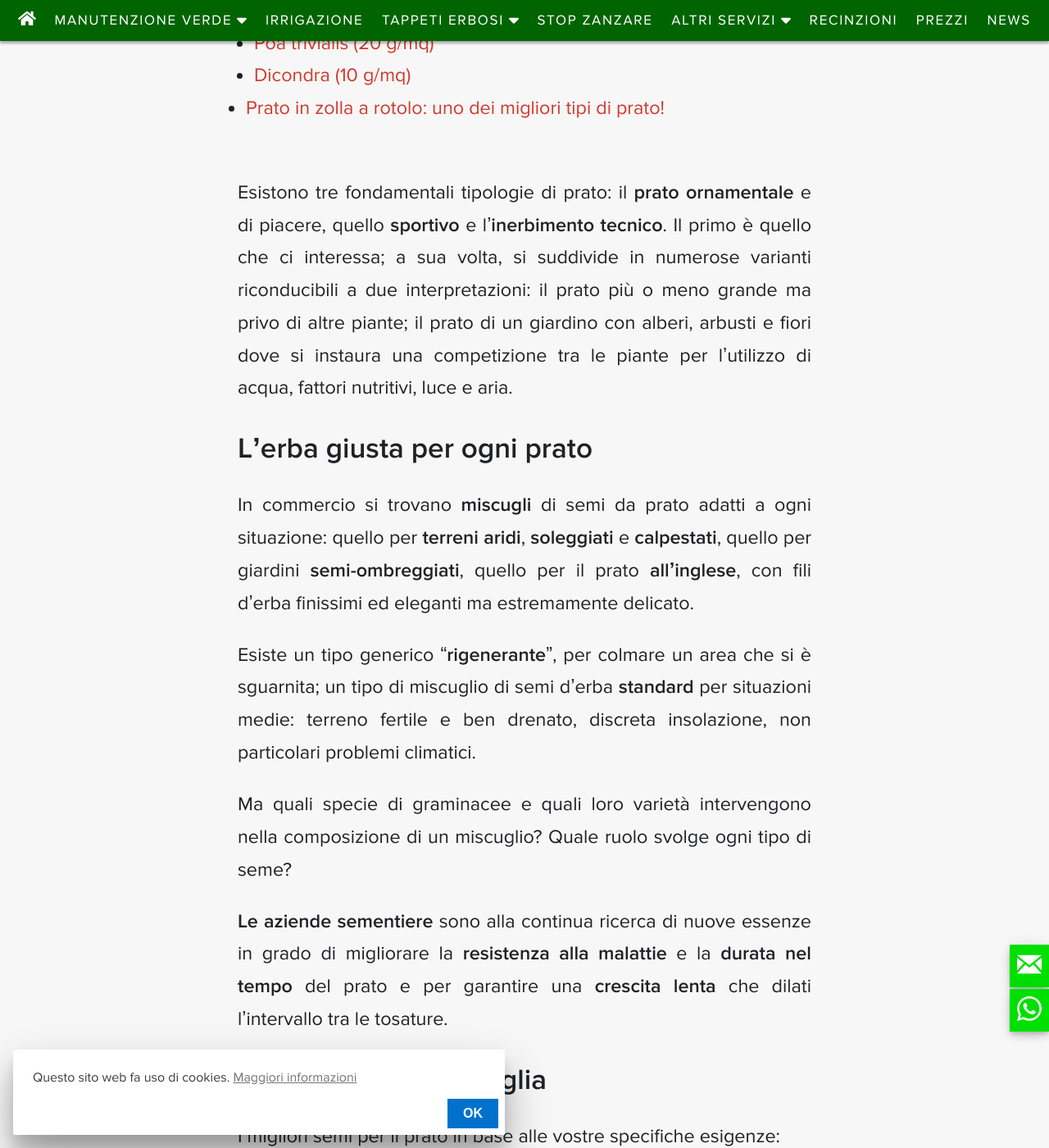
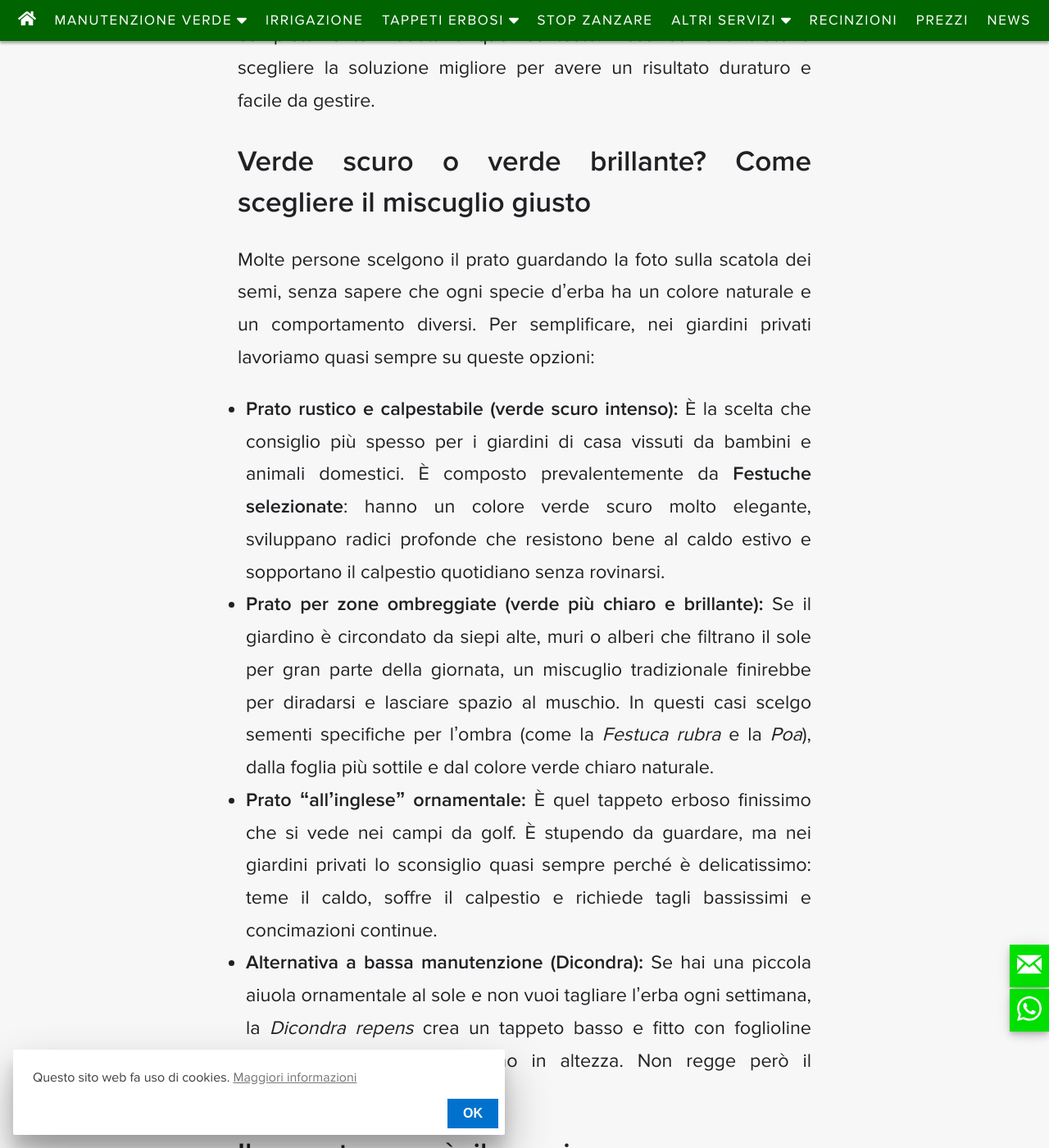
Before and after one commit to enricocaputo/enricocaputo.github.io, a Jekyll site: the page built from my_collections/_posts/2020-08-02-i-migliori-semi-per-il-prato.md, in a window 1280 px wide and 1400 px high, scrolled down 1533 px. Shown: the whole window at 82% size. Built offline with Jekyll 4.4.1, drawn with Linux system fonts in a browser that asks for light colours; comment, search, counter and statistics services are not loaded; some of the changed text lies outside the part shown.

Commit message:
Sistemato Post

```diff
--- a/my_collections/_posts/2020-08-02-i-migliori-semi-per-il-prato.md
+++ b/my_collections/_posts/2020-08-02-i-migliori-semi-per-il-prato.md
@@ -1,82 +1,49 @@
 ---
-title: I migliori tipi di prato
-excerpt: "Scegliere il prato per il giardino, calpestabile, piacevole e non delicato. Impiego sportivo e ornamentale. Quanto impegno: festuca, poa, agrostide, dicondra."
+title: I migliori tipi di prato per il giardino
+excerpt: "Quale prato scegliere per il tuo giardino? Dal verde scuro rustico al prato a rotoli pronto effetto: i consigli pratici del giardiniere per un tappeto erboso bello e resistente."
 image: /img/posts/erbe.png
 image_featured: true
-last_modified_at: 2025-03-11T11:04
+last_modified_at: 2026-11-19T06:00
 ---
-Esistono tre fondamentali tipologie di prato: il **prato ornamentale** e di piacere, quello **sportivo** e l'**inerbimento tecnico**. Il primo è quello che ci interessa; a sua volta, si suddivide in numerose varianti riconducibili a due interpretazioni: il prato più o meno grande ma privo di altre piante; il prato di un giardino con alberi, arbusti e fiori dove si instaura  una competizione tra le piante per l'utilizzo di acqua, fattori nutritivi, luce e aria.
 
-## L'erba giusta per ogni prato
+Quando un cliente mi chiede di realizzare o sistemare il prato, la prima domanda quasi sempre riguarda l'aspetto estetico: *"Enrico, vorrei un prato fitto, calpestabile e di un bel verde intenso"*.
 
-In commercio si trovano **miscugli** di semi da prato adatti a ogni situazione: quello per **terreni aridi**, **soleggiati** e **calpestati**, quello per giardini **semi-ombreggiati**, quello per il prato **all'inglese**, con fili d'erba finissimi ed eleganti ma estremamente delicato.
+È un desiderio più che comprensibile, ma per ottenerlo senza trasformare il giardino in un secondo lavoro fatto di continui trattamenti, bisogna partire da una regola semplice: **non esiste il prato perfetto in assoluto, esiste il prato giusto per il tuo terreno e per la luce del tuo giardino**.
 
-Esiste un tipo generico "**rigenerante**", per colmare un area che si è sguarnita; un tipo di miscuglio di semi d'erba **standard** per situazioni medie: terreno fertile e ben drenato, discreta insolazione, non particolari problemi climatici.
+*Ciao, sono Enrico.* Nel mio lavoro tra Udine e Gorizia mi occupo soprattutto di **giardini residenziali (fino a circa 300 m²)** e ho visto spesso prati seminati con miscugli bellissimi sulla carta ma completamente inadatti a quel contesto. Ecco come ti aiuto a scegliere la soluzione migliore per avere un risultato duraturo e facile da gestire.
 
-Ma quali specie di graminacee e quali loro varietà intervengono nella composizione di un miscuglio? Quale ruolo svolge ogni tipo di seme?
+## Verde scuro o verde brillante? Come scegliere il miscuglio giusto
 
-**Le aziende sementiere** sono alla continua ricerca di nuove essenze in grado di migliorare la **resistenza alla malattie** e la **durata nel tempo** del prato e per garantire una **crescita lenta** che dilati l'intervallo tra le tosature.
+Molte persone scelgono il prato guardando la foto sulla scatola dei semi, senza sapere che ogni specie d'erba ha un colore naturale e un comportamento diversi. Per semplificare, nei giardini privati lavoriamo quasi sempre su queste opzioni:
 
-## Il giardiniere vi consiglia
-I migliori semi per il prato in base alle vostre specifiche esigenze:
+* **Prato rustico e calpestabile (verde scuro intenso):** È la scelta che consiglio più spesso per i giardini di casa vissuti da bambini e animali domestici. È composto prevalentemente da **Festuche selezionate**: hanno un colore verde scuro molto elegante, sviluppano radici profonde che resistono bene al caldo estivo e sopportano il calpestio quotidiano senza rovinarsi.
+* **Prato per zone ombreggiate (verde più chiaro e brillante):** Se il giardino è circondato da siepi alte, muri o alberi che filtrano il sole per gran parte della giornata, un miscuglio tradizionale finirebbe per diradarsi e lasciare spazio al muschio. In questi casi scelgo sementi specifiche per l'ombra (come la *Festuca rubra* e la *Poa*), dalla foglia più sottile e dal colore verde chiaro naturale.
+* **Prato "all'inglese" ornamentale:** È quel tappeto erboso finissimo che si vede nei campi da golf. È stupendo da guardare, ma nei giardini privati lo sconsiglio quasi sempre perché è delicatissimo: teme il caldo, soffre il calpestio e richiede tagli bassissimi e concimazioni continue.
+* **Alternativa a bassa manutenzione (Dicondra):** Se hai una piccola aiuola ornamentale al sole e non vuoi tagliare l'erba ogni settimana, la *Dicondra repens* crea un tappeto basso e fitto con foglioline tonde che cresce pochissimo in altezza. Non regge però il passaggio frequente.
 
-### Prima semina del prato
-Opportuno **mix di festuche** scelto in base all'esposizione al sole. Ulteriori condizioni particolari di cui tenere conto nella scelta delle sementi riguarda le zone marine e montane.
+## Il segreto non è il concime, ma preparare bene il terreno
 
+Spesso si pensa che per avere un bel prato basti comprare decine di prodotti diversi o concimare ogni mese. Nella mia esperienza sul campo, **l'80% del risultato dipende da come viene preparato il terreno prima di seminare**.
 
-### Ripristino di un prato a zolla in rotolo
-Si dovrebbero usare **le stesse sementi usate durante la prima semina** del prato in modo da non notare chiazze di colore diverso né diversa velocità di accrescimento.
-In generale le **Festuche** presentano una gradazione di verde più scura rispetto al verde giada del  **Loietto** (*Lolium*).
+Se il suolo sotto l'erba è troppo compatto, pieno di sassi o livellato male, l'acqua ristagna e le radici non riescono a scendere in profondità. Quando realizzo un nuovo tappeto erboso da zero, dedico la massima attenzione alla pulizia, alla fresatura e al livellamento del fondo, abbinando possibilmente un buon [impianto di irrigazione automatica](/prodotti/irrigazione-giardino/) per bagnare in modo uniforme senza sprechi.
 
+* **Vuoi rifare il prato da zero?** Scopri come lavoro passo dopo passo nella pagina dedicata alla [formazione del tappeto erboso](/servizi/formazione-tappeto-erboso-e-rifacimento-prato/).
+* **Il tuo prato è solo diradato o ha un po' di muschio?** Spesso non serve rifare tutto: con un intervento mirato di arieggiatura e trasemina possiamo rimetterlo a nuovo. Trovi tutti i dettagli nella sezione [rigenerazione del prato](/servizi/rigenerazione-prato/).
 
-### Trasemina prato in primavera e autunno
-Il **Loietto** preseta una colorazione **verde chiaro**, è di facile insediamento e di rapito accrescimento. Questo tipo di semi sia nella variante a radice normale che rizomatosa è particolarmente adatto per le trasemine.
+## Prato a rotoli: la soluzione ideale per un risultato immediato
 
-### Dicondra, per non tosare mai il prato
-Caratteristica forma **a ombrellino**, per un prato diverso.<br>Resiste al sole battente. Si può seminare da sola oppure mescolata con qualsiasi altra essenza.
+Se non vuoi aspettare mesi prima di poter camminare sull'erba o vuoi evitare che le erbacce prendano il sopravvento durante la germinazione dei semi, la soluzione migliore è senza dubbio il [**prato a rotoli in zolla**](/prodotti/prato-a-rotoli/).
 
-### Trifoglio nano, per un terreno ricco di azoto
-Seminata singolarmente o mescolata con altre essenze. Se doveste pentirvi si debella facilmente con un diserbante per foglia larga.
+I vantaggi rispetto alla semina tradizionale sono concreti:
 
-Se volete avventurarvi nella semina di **un prato mono-essenza** di seguito trovate le specie più diffuse.
+* **Effetto immediato e calpestabile subito:** In una sola giornata il giardino passa dalla terra nuda a un tappeto verde uniforme e pronto da vivere.
+* **Zero erbacce alla partenza:** Le zolle vengono coltivate in vivaio per quasi un anno con tagli e cure regolari, arrivando nel tuo giardino già adulte, fitte e con radici ben sviluppate.
+* **Posabile quasi tutto l'anno:** A differenza della semina (legata strettamente alla primavera e all'inizio dell'autunno), il prato pronto può essere posato in gran parte dei mesi dell'anno.
 
-## Le specie di prato più importanti
+---
 
-### *Agrostis stolonifera* (10-12 g/mq)
-Usata prevalentemente nella composizione dei miscugli per la sua crescita più rapida rispetto alle altre essenze da prato, tale da ombreggiarle e favorirne il radicamento. In seguito va rasata spesso, altrimenti loietto e festuca la sopraffanno. Resistente al freddo e alla siccità. Non si usa da sola perché non regge il calpestio.
+## Hai dubbi su quale prato sia adatto al tuo giardino?
 
-### *Agrostis tenuis* (10 g/mq)
-Graminacee finissima identificata come **"prato all'inglese"**. Trova impiego specialmente nei campi da golf per la sua resitenza al taglio basso(2-3 cm). Forma un cespo ma non è <abbr title="rami e fusti striscianti che in corrispondenza dei nodi emettono radici e germogli dando vita a nuovi individui.">stolonifera</abbr> come la precedente. Necessita di continue concimazioni, diverse per ogni periodo dell'anno e di costanti calibrate irrigazioni. Tollera male i ristagni e teme il caldo.
+Non serve che tu conosca i nomi botanici delle sementi: **basta valutare insieme l'esposizione al sole, il tipo di terreno e come vivi il giardino**.
 
-### *Cynodon dactylon* (8-10 g/mq)
-Comunemente chiamata **gramigna**, viene commercializzata in varietà dal fogliame e dagli <abbr title="rami e fusti striscianti che in corrispondenza dei nodi emettono radici e germogli dando vita a nuovi individui.">stoloni</abbr> più sottili e di basso sviluppo. Resistente alla siccità più assoluta, tende a scomparire d'inverno. Si usa in miscugli adatti ai terreni argillosi o siccitosi non irrigati.
-
-### *Festuca arundinacea* (35-40 g/mq)
-Sviluppa un notevole apparato radicale che raggiunge anche i 30 cm di profondità per trovare l'umidità. Vegetazione compatta, foglie più larghe rispetto al *Lolium* perenne, regge il calpestio e la siccità. Ottima per terreni argillosi. Si seminare fitta, ideale anche per la trasemina.
-
-### *Festuca ovina* (25 g/mq)
-Rusticissima, molto resistente al calpestio, al freddo, alla siccità, bella colorazione verde scuro del fogliame molto sottile. Specifica per zone poco accessibili, quali scarpate e argini.
-
-### *Festuca rubra* (25 g/mq)
-Ha crescita poco uniforme ma sopporta abbastanza bene il calpestio. Di bella colorazione verde scuro. Specifica per zone fredde, preferisce terreni con pH da neutro ad acido.
-
-### *Festuca rubra commutata* (25 g/mq)
-Simile a *F. rubra*, si differenzia per la crescita più veloce. Vegeta in pieno sole anche in zone un po' siccitose, **detesta l'atmosfera salmastra**.
-
-### *Lollium perenne* (30-35 g/mq)
-Di rapido sviluppo, con foglie mediamente fini, di notevole impatto estetico, **si adatta a quasi tutti i terreni**, regge bene il sole, alcune varietà anche la mezz'obra. Ottimo, per la crescita rapida, nelle rigenerazioni e nei **campi da gioco**.
-
-### *Poa nemoralis* (30 g/mq)
-Usata da sempre in zona dove l'**ombra** di alberature rende difficile la sopravvivenza di altre erbe. Si sviluppa rapidamente da seme, ma poi, se non viene **irrigata con continuità**, soprattutto durante il periodo estivo tende a scomparire. Regge molto bene il freddo.
-
-### *Poa pratensis* (25 g/mq)
-Si diffonde tramite sottili **rizomi**. Ottima nei miscugli per la sua capacità di **rigenerarsi velocemente**, non però nei periodi di siccità e d'inverno. Esige terreno fresco, è la prima a tornare verde dopo la siccità estiva.
-
-### *Poa trivialis* (20 g/mq)
-Specifica **per terreni parzialmente ombreggiati**, ha fogliame molto fine e sottile, di un bel colore verde chiaro. Ideale **per suoli pesanti e sempre umidi**. Si presta poco ai forti calpestii.
-
-### *Dicondra* (10 g/mq)
-Appartenente alle campanulacee, la ***Dichondra repens*** si differenzia dalle graminacee prative per la piccola foglia tondeggiante, che la rende una pianta tappezzante, adatta a formare un folto tappeto verde smeraldo, a **bassa manutenzione**. In posizione soleggiata non necessita nemmeno del taglio mentre all'ombra gli steli tendono a filare e si deve tosare una volta al mese. È idonea a prati ornamentali e poco calpestati.
-
-## Prato in zolla a rotolo: uno dei migliori tipi di prato!
-Il [**prato a rotoli**](/prodotti/prato-a-rotoli/ "Prato a rotoli: uno dei migliori tipi di prato") in zolla è un prato vero a pronto effetto. I vantaggi del tappeto erboso in zolla rispetto a un semina sono davvero tanti. In primo luogo, il prato sarà immediatamente calpestabile. In secondo luogo è esente da erbacce. In terzo luogo è un prato adulto e stabile con radici ben sviluppate che è stato curato, nutrito e rasato a giorni alterni durante gli ultimi otto / dodici mesi. Quarto, si può realizzare tutto l'anno. Infine, il costo non è molto più elevato di un prato seminato, il risultato è garantito e l'effetto di un bel prato verde è immediato.
+Se abiti entro **30 km da Palmanova** (nelle province di Udine e Gorizia), chiamami al **388 9005888** o mandami un paio di foto del tuo spazio verde su WhatsApp: ti consiglierò la soluzione più adatta e ti preparerò un preventivo chiaro per realizzare o rigenerare il tuo prato.
```
